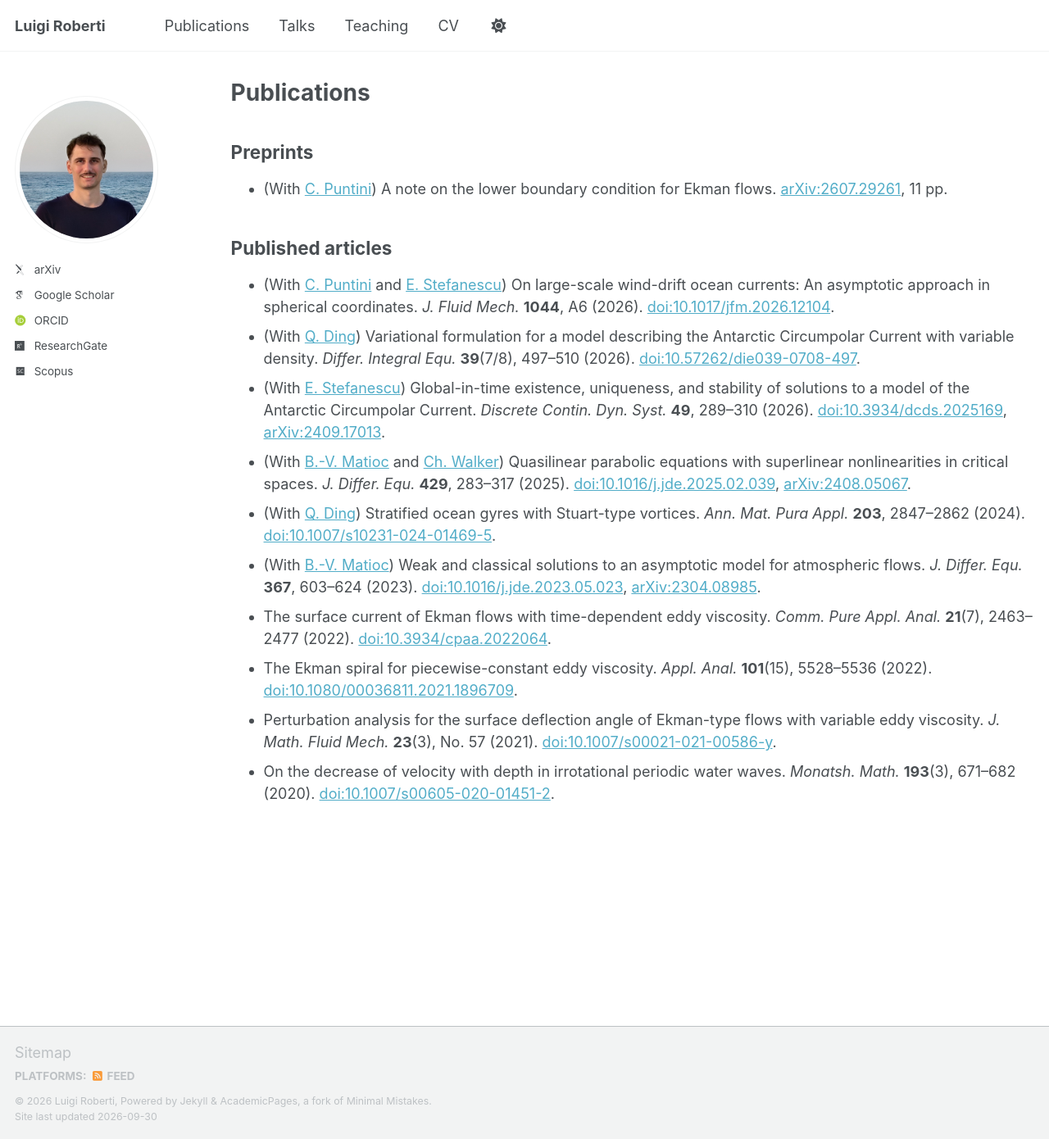
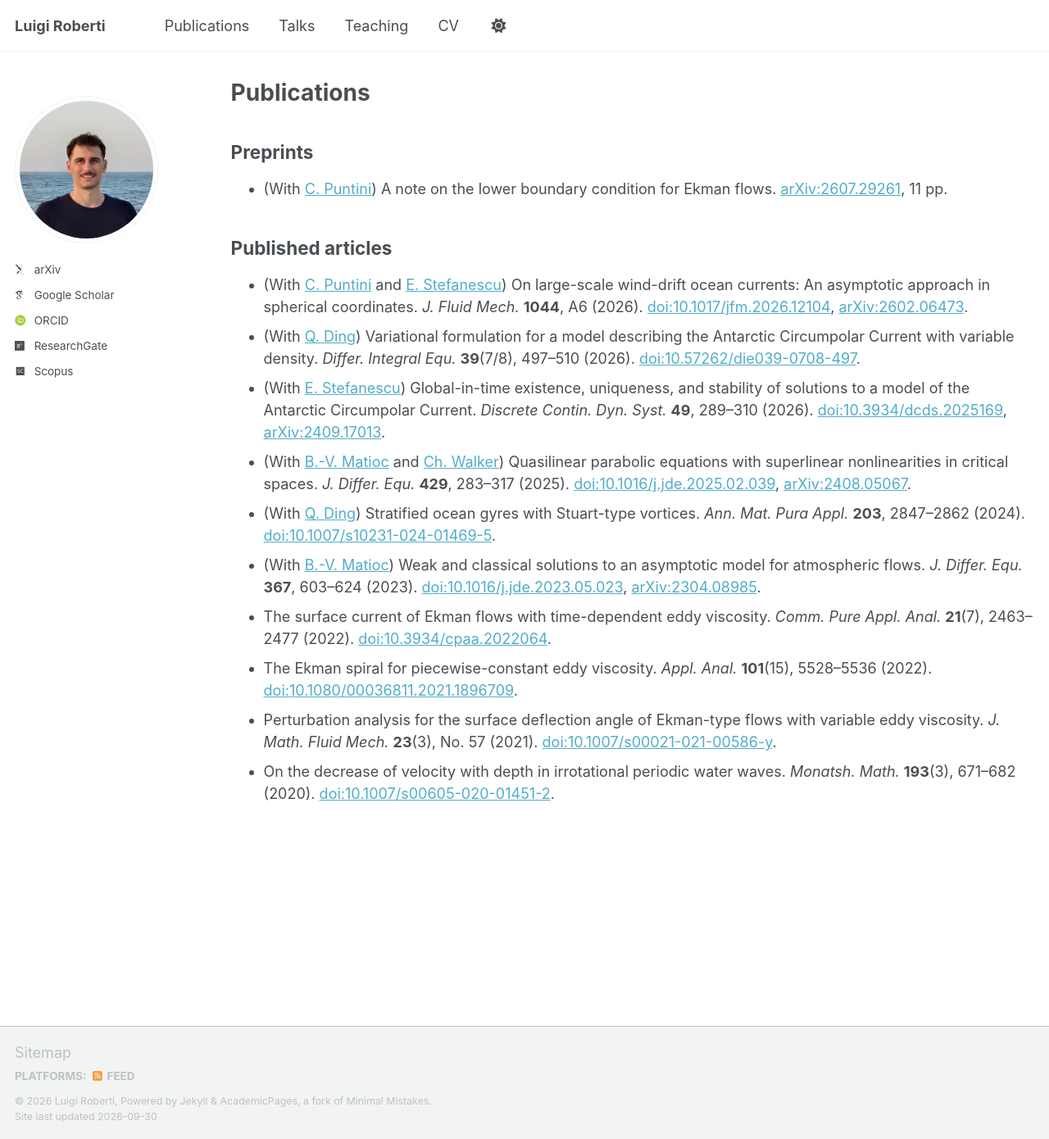
Before and after one commit to luigi-roberti/luigi-roberti.github.io, a Jekyll site: the page built from _pages/publications.md, in a window 1280 px wide and 1390 px high. Shown: the whole window at 82% size. Built offline with Jekyll 4.4.1, drawn with Linux system fonts in a browser that asks for light colours; some web fonts are replaced; a script that is not in the unit is left out.

Commit message:
Update publications.md

```diff
--- a/_pages/publications.md
+++ b/_pages/publications.md
@@ -16,7 +16,7 @@ Preprints
 
 Published articles
 ------
-* (With [C. Puntini](https://ucrisportal.univie.ac.at/de/persons/christian-puntini/){:target="_blank",rel="noopener"} and [E. Stefanescu](https://www.math.tugraz.at/~stefanescu/){:target="_blank",rel="noopener"}) On large-scale wind-drift ocean currents: An asymptotic approach in spherical coordinates. <i>J. Fluid Mech.</i> <b>1044</b>, A6 (2026). [doi:10.1017/jfm.2026.12104](https://doi.org/10.1017/jfm.2026.12104){:target="_blank",rel="noopener"}.
+* (With [C. Puntini](https://ucrisportal.univie.ac.at/de/persons/christian-puntini/){:target="_blank",rel="noopener"} and [E. Stefanescu](https://www.math.tugraz.at/~stefanescu/){:target="_blank",rel="noopener"}) On large-scale wind-drift ocean currents: An asymptotic approach in spherical coordinates. <i>J. Fluid Mech.</i> <b>1044</b>, A6 (2026). [doi:10.1017/jfm.2026.12104](https://doi.org/10.1017/jfm.2026.12104){:target="_blank",rel="noopener"}, [arXiv:2602.06473](https://arxiv.org/abs/2602.06473){:target="_blank",rel="noopener"}.
 * (With [Q. Ding](https://www.researchgate.net/profile/Qixing-Ding){:target="_blank",rel="noopener"}) Variational formulation for a model describing the Antarctic Circumpolar Current with variable density. <i>Differ. Integral Equ.</i> <b>39</b>(7/8), 497--510 (2026). [doi:10.57262/die039-0708-497](https://doi.org/10.57262/die039-0708-497){:target="_blank",rel="noopener"}.
 * (With [E. Stefanescu](https://www.math.tugraz.at/~stefanescu/){:target="_blank",rel="noopener"}) Global-in-time existence, uniqueness, and stability of solutions to a model of the Antarctic Circumpolar Current. <i>Discrete Contin. Dyn. Syst.</i> <b>49</b>, 289--310 (2026). [doi:10.3934/dcds.2025169](https://doi.org/10.3934/dcds.2025169){:target="_blank",rel="noopener"}, [arXiv:2409.17013](https://arxiv.org/abs/2409.17013){:target="_blank",rel="noopener"}.
 * (With [B.-V. Matioc](https://homepages.uni-regensburg.de/~mab11770/){:target="_blank",rel="noopener"} and [Ch. Walker](https://www.ifam.uni-hannover.de/de/walker){:target="_blank",rel="noopener"}) Quasilinear parabolic equations with superlinear nonlinearities in critical spaces. <i>J. Differ. Equ.</i> <b>429</b>, 283--317 (2025). [doi:10.1016/j.jde.2025.02.039](https://doi.org/10.1016/j.jde.2025.02.039){:target="_blank",rel="noopener"}, [arXiv:2408.05067](https://arxiv.org/abs/2408.05067){:target="_blank",rel="noopener"}.
```
